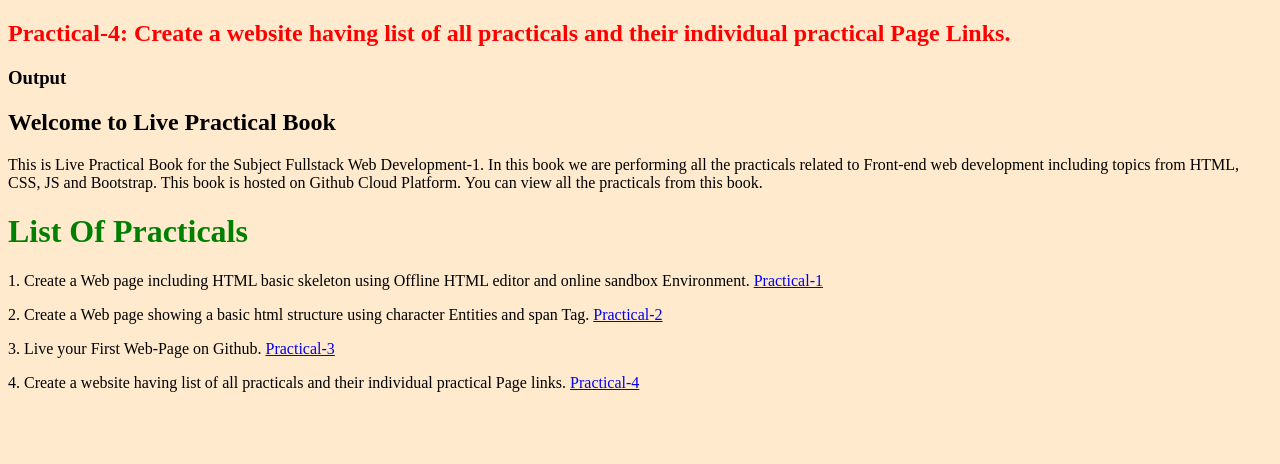
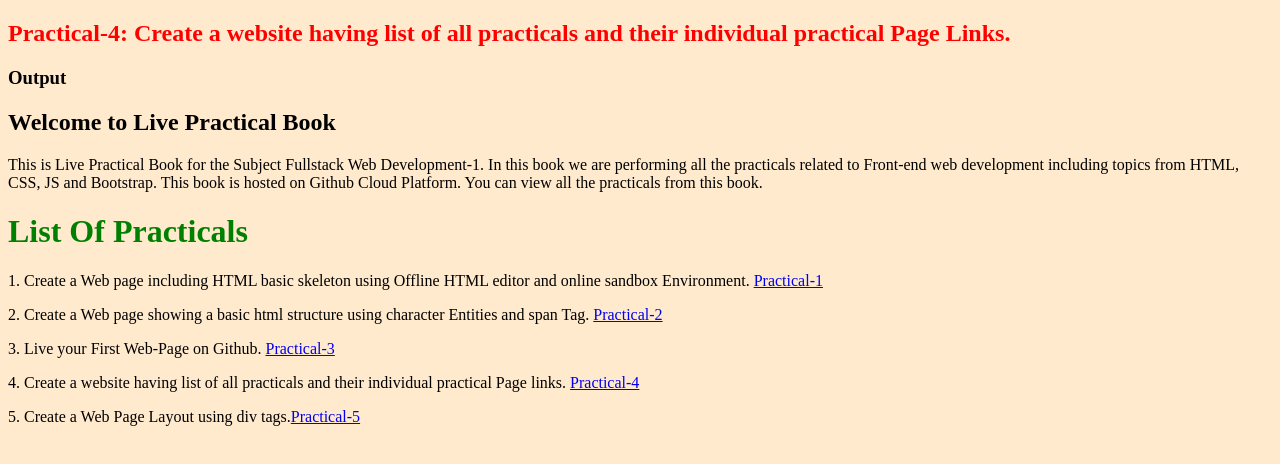
Before and after one commit to VishalSolanki135/LivePracticalBook.github.io, a plain HTML site: page index.html in a window 1280 px wide. Drawn offline with Linux system fonts and the light colour scheme.

Commit message:
update index.html

```diff
--- a/index.html
+++ b/index.html
@@ -14,5 +14,8 @@
             <p>2. Create a Web page showing a basic html structure using character Entities and span Tag. <a href="practical2.html">Practical-2</a></p>
             <p>3. Live your First Web-Page on Github. <a href="practical3.html">Practical-3</a></p>
             <p>4. Create a website having list of all practicals and their individual practical Page links. <a href="index.html">Practical-4</a></p>
+
+            <p>5. Create a Web Page Layout using div tags.<a href="practical7.html">Practical-5</a></p>
+
       </body>
 </html>
```
